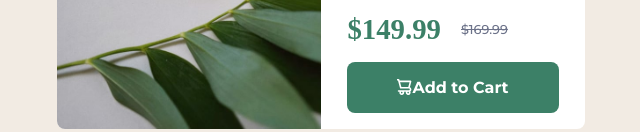
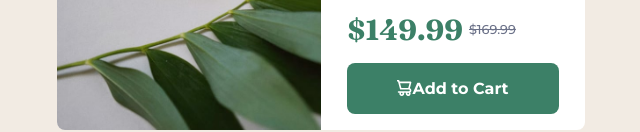
Before and after one commit to rayaatta/Product-preview-card, a plain HTML site: page index.html in a window 1280 px wide. Shown: the part 483-615 px from the top of the page, without its empty margins (319-959 px from the left). Drawn offline with Linux system fonts and the light colour scheme.

Commit message:
Update style.css

```diff
--- a/style.css
+++ b/style.css
@@ -77,7 +77,7 @@ h1 {
     color:var(--dark-cyan);
     font-size: 1.8rem;
     font-weight:700;
-    font-family: 'Times New Roman', Times, serif;
+        font-family: 'Fraunces', serif;
 }
 button {
     background:var(--dark-cyan);
```
